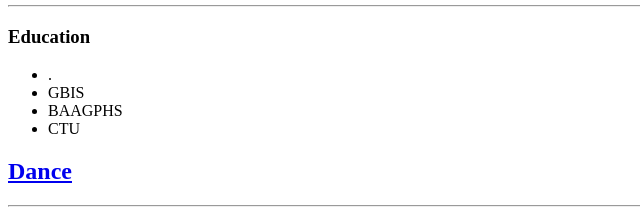
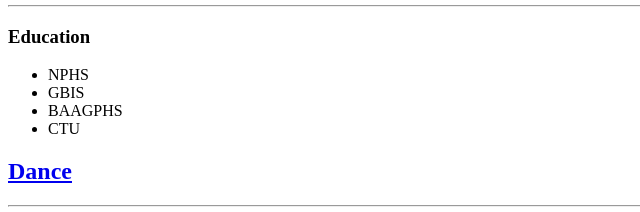
Before and after one commit to Molik-B/CV, a plain HTML site: page index.html in a window 1280 px wide. Shown: the part 257-469 px from the top of the page, 0-640 px from the left. Drawn offline with Linux system fonts and the light colour scheme.

Commit message:
Update index.html

```diff
--- a/index.html
+++ b/index.html
@@ -24,7 +24,7 @@
     <hr>
     <h3>Education</h3>
     <ul>
-        <li>.</li>
+        <li>NPHS</li>
         <li>GBIS</li>
         <li>BAAGPHS</li>
         <li>CTU</li>
```
